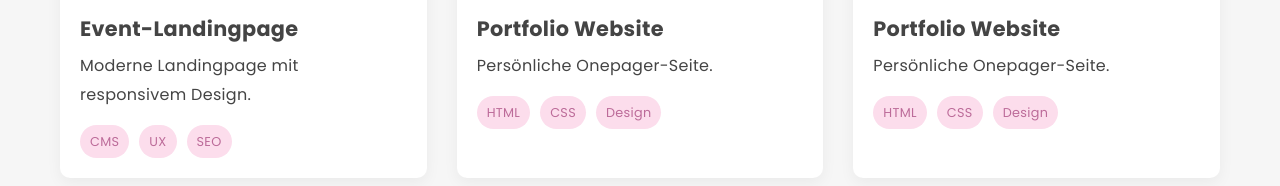
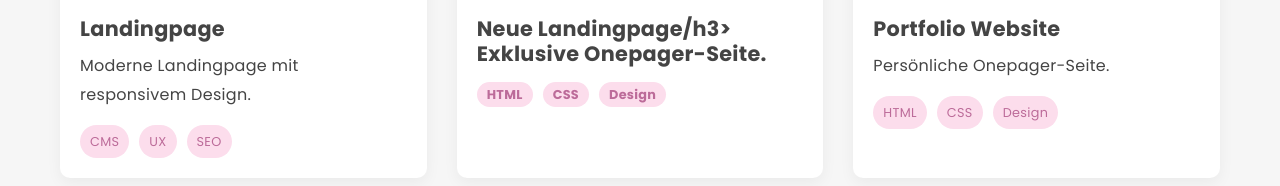
Before and after one commit to SonjaRo1212/sonjaspage, a plain HTML site: page index.html in a window 1280 px wide. Shown: the part 2334-2520 px from the top of the page. Drawn offline with nearby package versions, Linux system fonts and the light colour scheme.

Commit message:
neue bilder

```diff
--- a/index.html
+++ b/index.html
@@ -34,7 +34,7 @@
   <!-- Hero Section -->
   <section class="hero" id="home">
     <div class="hero-content" data-aos="zoom-in">
-      <h1>Hi & willkommen bei <span class="highlight">Sonjas Webdesign</span>!</h1>
+      <h1>Willkommen bei <span class="highlight">Sonjas Webdesign</span>!</h1>
       <p class="subtitle">Ich helfe euch, einen professionellen Webauftritt zu ermöglichen.</p>
       <a href="#about" class="scroll-down"><i class="fas fa-chevron-down"></i></a>
     </div>
@@ -96,7 +96,7 @@
             </div>
           </div>
           <div class="projekt-info">
-            <h3>Event-Landingpage</h3>
+            <h3>Landingpage</h3>
             <p>Moderne Landingpage mit responsivem Design.</p>
             <div class="projekt-tags"><span>CMS</span><span>UX</span><span>SEO</span></div>
           </div>
@@ -111,14 +111,14 @@
             </div>
           </div>
           <div class="projekt-info">
-            <h3>Portfolio Website</h3>
-            <p>Persönliche Onepager-Seite.</p>
+            <h3>Neue Landingpage/h3>
+            <p>Exklusive Onepager-Seite.</p>
             <div class="projekt-tags"><span>HTML</span><span>CSS</span><span>Design</span></div>
           </div>
         </div>
         <div class="projekt-item" data-category="webdesign">
           <div class="projekt-image">
-            <img src="images/arbeitsprobe.png" alt="Portfolio Website" />
+            <img src="images/arbeitsprobe3.png" alt="Portfolio Website" />
             <div class="projekt-overlay">
               <a href="#" class="projekt-link"><i class="fas fa-link"></i></a>
             </div>
```
Also changed, not shown: 1 other file.
